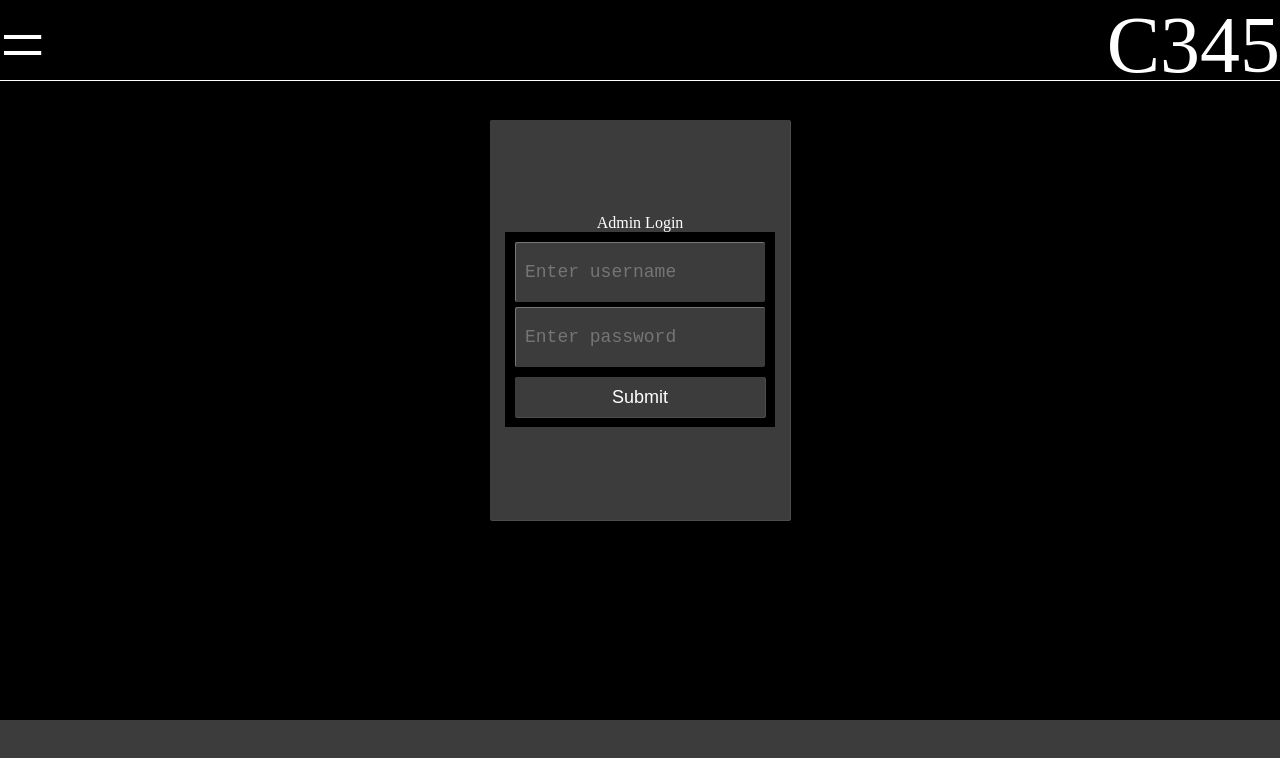
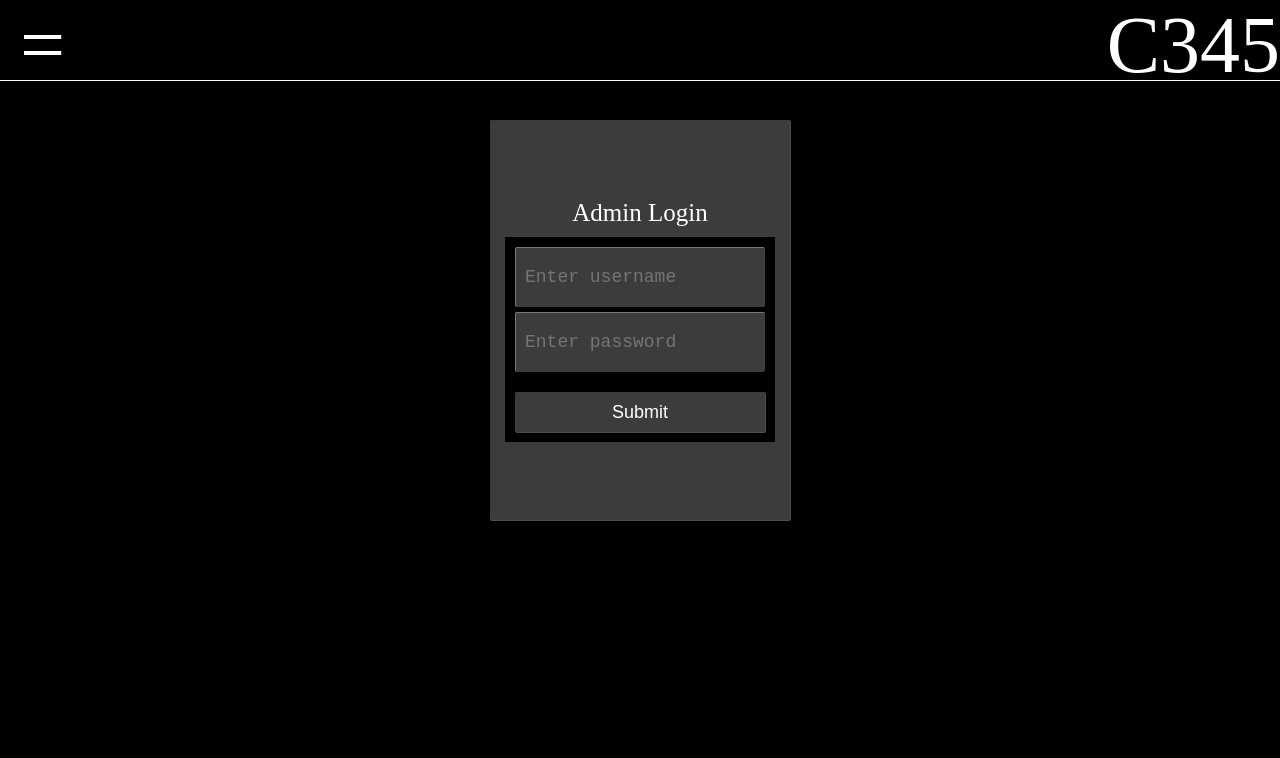
Before and after one commit to shivam3050/clientsproject, a React (Vite) app in the folder frontend/admin/: page / in a window 1280 px wide. Shown: the top 758 px of the page. Built offline with nearby package versions, Linux system fonts and the light colour scheme; no server answers.

Commit message:
well done completed

```diff
--- a/frontend/admin/index.html
+++ b/frontend/admin/index.html
@@ -1,15 +1,27 @@
 <!doctype html>
 <html lang="en">
+
 <head>
+  <script>
+    const designWidth = 405;
+    const deviceWidth = window.innerWidth;
+    const scale = deviceWidth / designWidth;
+
+    const meta = document.createElement("meta");
+    meta.name = "viewport";
+    meta.content = `width=${designWidth}, initial-scale=${scale}, maximum-scale=1.0, user-scalable=no`;
+    document.head.appendChild(meta);
+  </script>
   <meta charset="UTF-8" />
   <link rel="icon" type="image/svg+xml" href="/vite.svg" />
   <meta name="mobile-web-app-capable" content="yes">
-    <meta name="viewport" content="width=device-width, initial-scale=1.0, maximum-scale=1.0, user-scalable=no">
   <meta name="theme-color" content="#1e272e">
-    <title>Welcome Shivam</title>
+  <title>RS</title>
 </head>
+
 <body>
   <div id="root"></div>
   <script type="module" src="/src/main.jsx"></script>
 </body>
+
 </html>
--- a/frontend/admin/src/index.css
+++ b/frontend/admin/src/index.css
@@ -16,7 +16,7 @@
 }
 body{
   width:100vw;
-  background-color: rgb(60, 60, 60);
+  background-color: rgb(0, 0, 0);
 }
 
 button,input[type="submit"]{
--- a/frontend/admin/src/pages/Admin.css
+++ b/frontend/admin/src/pages/Admin.css
@@ -77,6 +77,12 @@
   padding: 10px;
   box-sizing: border-box;
   background-color: #000000;
+}
+.signin-box label{
+  display: block;
+  color: white;
+  font-size: 25px;
+  margin-bottom: 10px;
 }
 .signin-box form input{
   display: block;
--- a/frontend/admin/src/pages/Admin.jsx
+++ b/frontend/admin/src/pages/Admin.jsx
@@ -9,7 +9,7 @@ const Adminn = ()=>{
        <main className="admin-main">
 
         <header className="admin-main-header">
-            <div className="admin-main-header-child">=</div>
+            <div className="admin-main-header-child">&nbsp;=</div>
             <div className="admin-main-header-child">C</div>
             <div className="admin-main-header-child">3</div>
             <div className="admin-main-header-child">4</div>
```
Lines whose indentation alone changed are shown as unchanged.
